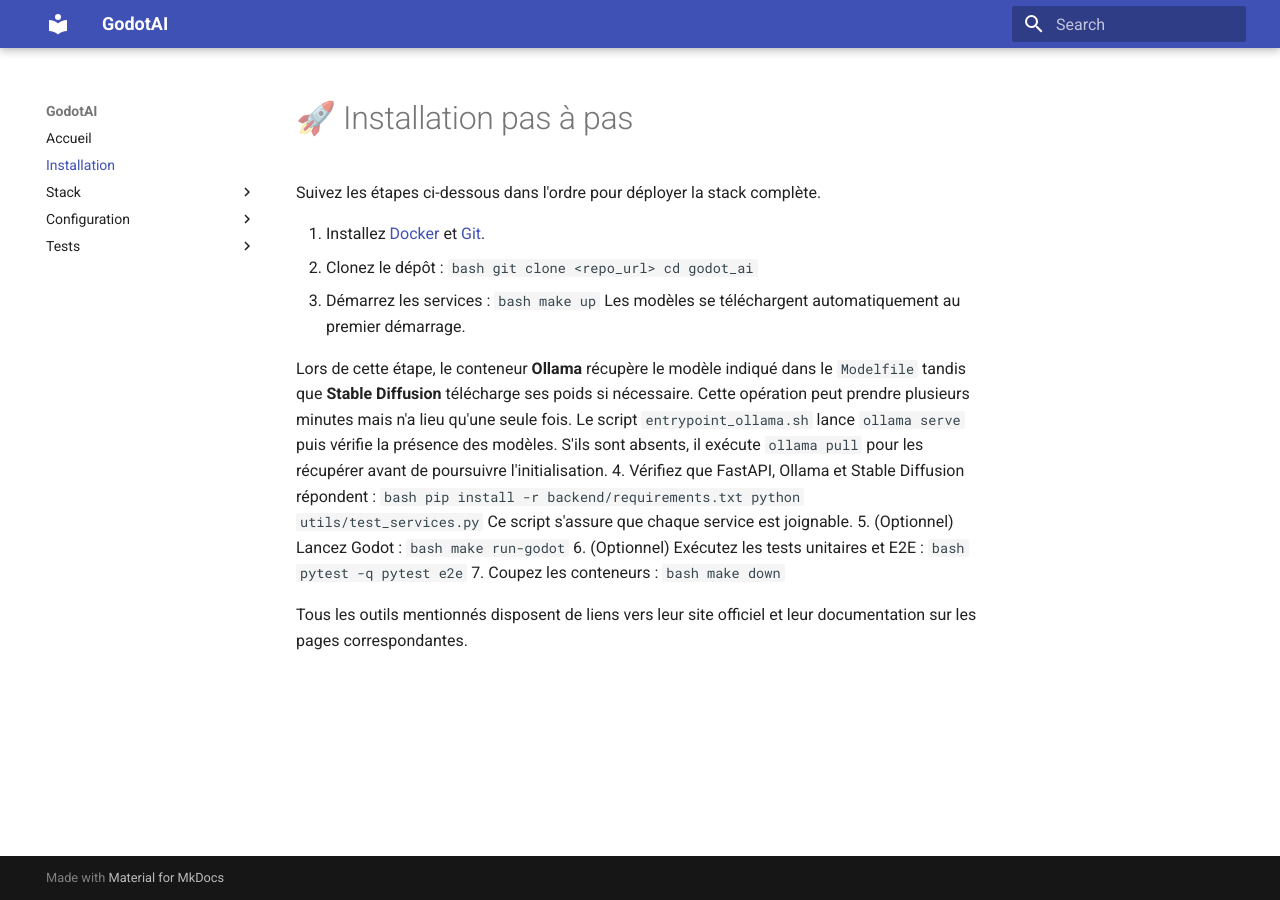
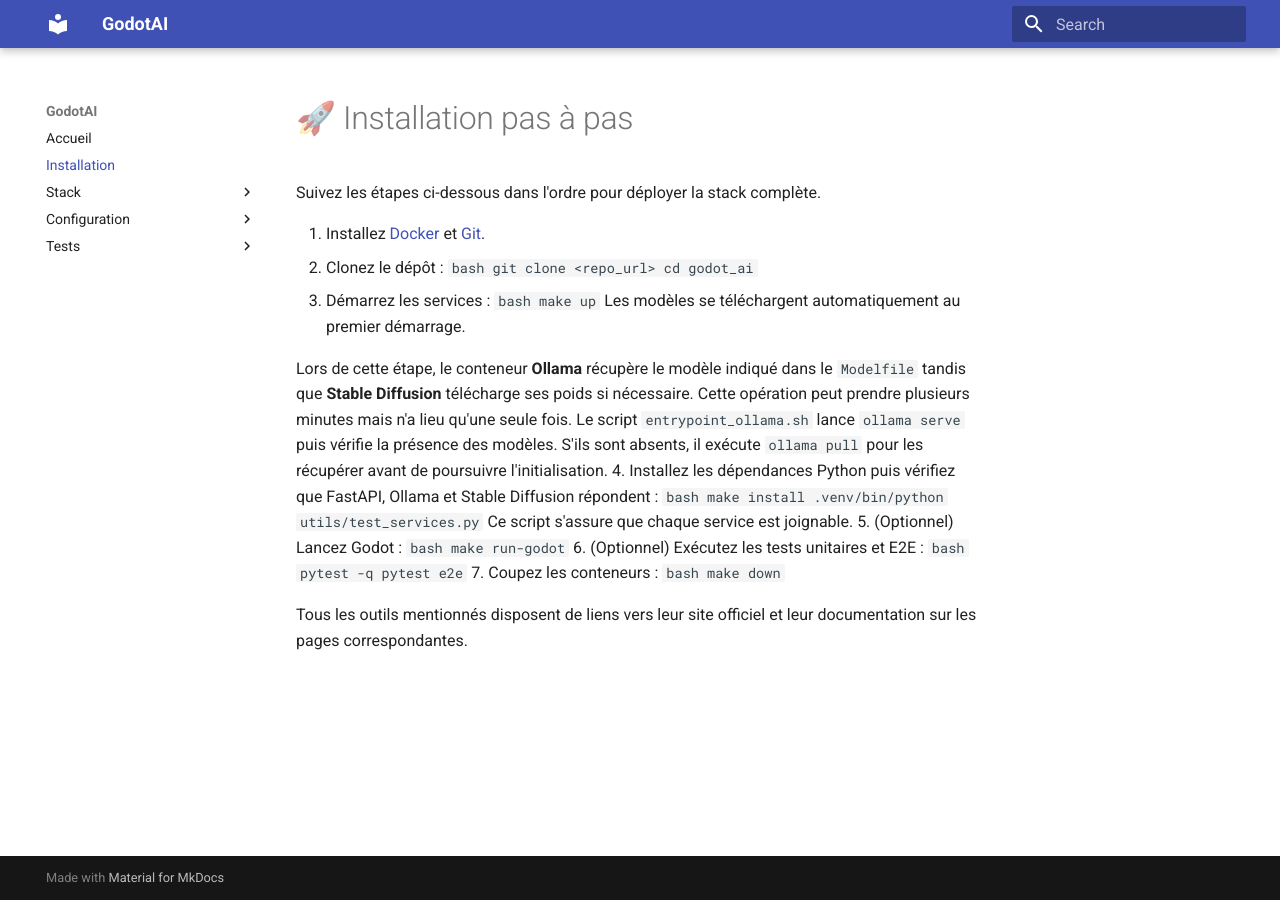
Before and after one commit to EZPK/GodotAI, an MkDocs documentation site: the page built from docs/installation.md, in a window 1280 px wide. Built offline with MkDocs 1.6.1 and Material for MkDocs 9.7.7, drawn with Linux system fonts in a browser that asks for light colours.

Commit message:
Fix Makefile commands and automate venv

````diff
--- a/docs/installation.md
+++ b/docs/installation.md
@@ -21,10 +21,10 @@
    Le script `entrypoint_ollama.sh` lance `ollama serve` puis vérifie la
    présence des modèles. S'ils sont absents, il exécute `ollama pull` pour les
    récupérer avant de poursuivre l'initialisation.
-4. Vérifiez que FastAPI, Ollama et Stable Diffusion répondent :
+4. Installez les dépendances Python puis vérifiez que FastAPI, Ollama et Stable Diffusion répondent :
    ```bash
-   pip install -r backend/requirements.txt
-   python utils/test_services.py
+   make install
+   .venv/bin/python utils/test_services.py
    ```
    Ce script s'assure que chaque service est joignable.
 5. (Optionnel) Lancez Godot :
````
Also changed, not shown: README.md (+2 -2 lines), docs/mkdocs.md (+2 -2 lines), docs/test-services.md (+2 -2 lines), docs/tests-e2e.md (+2 -2 lines), docs/tests-unitaires.md (+1 -1 lines), 1 other file.
